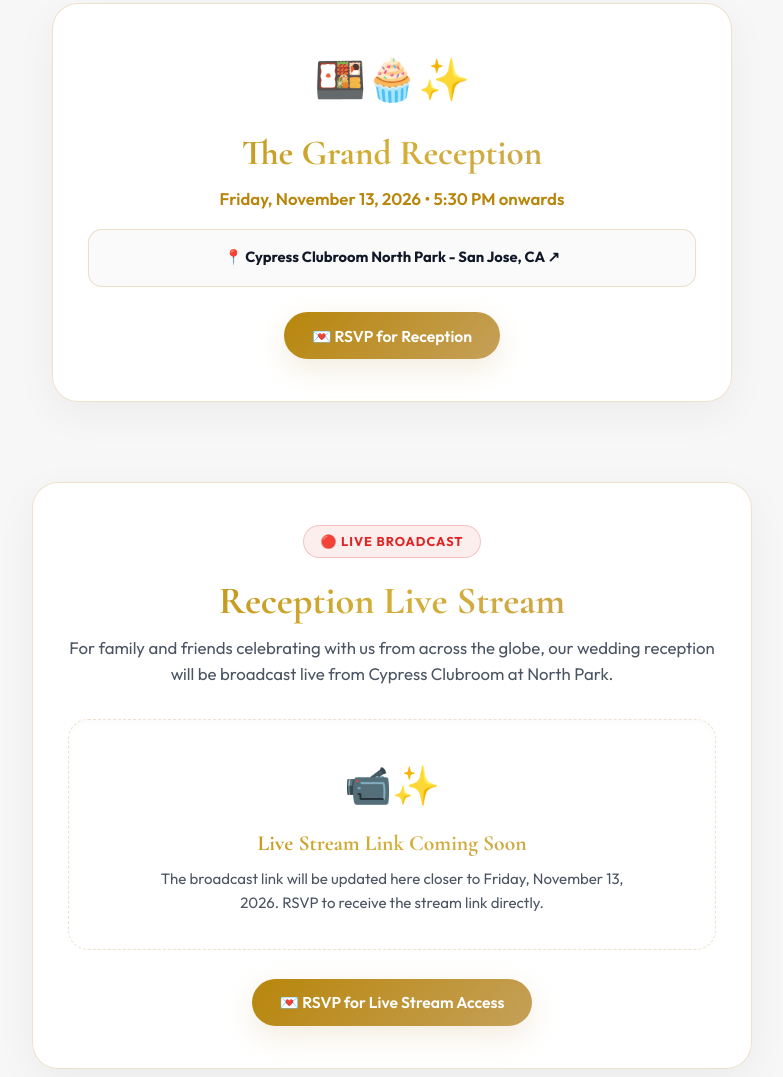
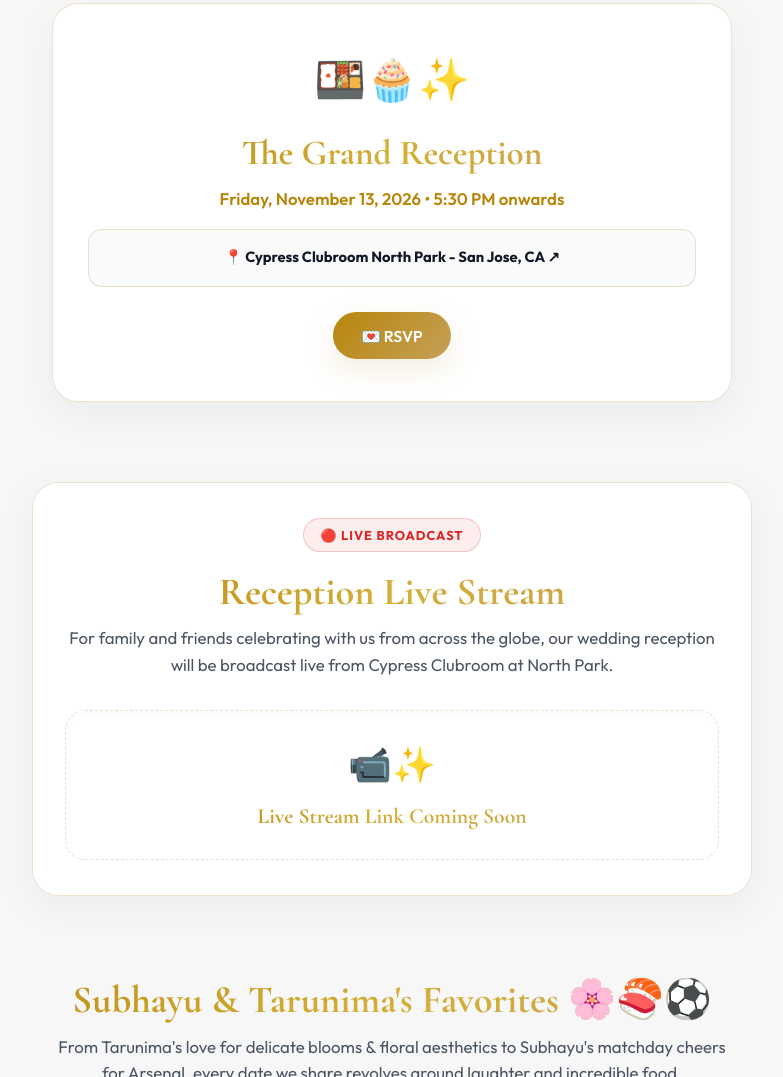
Before and after one commit to Ten5/wedding-planning, a website built with Vite: page index.html in a window 1280 px wide. Shown: the part 1723-2800 px from the top of the page, without its empty margins (248-1031 px from the left). Built offline with nearby package versions, Linux system fonts and the light colour scheme.

Commit message:
fix(modal): fix rsvp modal visibility, rename button to RSVP, and clean up livestream card

```diff
--- a/index.html
+++ b/index.html
@@ -337,7 +337,7 @@
             </div>
             <div class="event-actions">
               <button type="button" class="btn btn-primary open-rsvp-modal-btn">
-                💌 RSVP for Reception
+                💌 RSVP
               </button>
             </div>
           </div>
@@ -359,12 +359,6 @@
             <div class="stream-placeholder-box">
               <div class="stream-icon">📹✨</div>
               <h3 class="stream-title">Live Stream Link Coming Soon</h3>
-              <p class="stream-subtext">The broadcast link will be updated here closer to Friday, November 13, 2026. RSVP to receive the stream link directly.</p>
-            </div>
-            <div style="margin-top: 1.8rem;">
-              <button type="button" class="btn btn-primary open-rsvp-modal-btn">
-                <span>💌 RSVP for Live Stream Access</span>
-              </button>
             </div>
           </div>
         </div>
@@ -488,6 +482,8 @@
       </div>
       <span class="lightbox-hint">Tap arrows or swipe to browse • Tap outside or ✕ to close</span>
     </div>
+  </div>
+
   <!-- RSVP Interactive Modal Dialog -->
   <div class="rsvp-modal-overlay" id="rsvp-modal" aria-hidden="true" role="dialog" aria-labelledby="rsvp-modal-title">
     <div class="rsvp-modal-backdrop" id="rsvp-modal-backdrop"></div>
--- a/src/style.css
+++ b/src/style.css
@@ -989,7 +989,7 @@ body {
 }
 
 .livestream-card {
-  padding: 2.6rem 2.2rem;
+  padding: 2.2rem 2rem;
   border-radius: 26px;
   text-align: center;
 }
@@ -1006,22 +1006,22 @@ body {
   font-size: 0.8rem;
   font-weight: 700;
   letter-spacing: 0.08em;
-  margin-bottom: 1.2rem;
+  margin-bottom: 1rem;
 }
 
 .stream-placeholder-box {
   background: rgba(255, 255, 255, 0.65);
   border: 1.5px dashed var(--border-card);
   border-radius: 20px;
-  padding: 2.2rem 1.6rem;
-  margin-top: 1.6rem;
+  padding: 1.6rem 1.4rem;
+  margin-top: 1.4rem;
   box-shadow: inset 0 2px 6px rgba(0, 0, 0, 0.02);
 }
 
 .stream-icon {
-  font-size: 2.4rem;
+  font-size: 2.2rem;
   display: block;
-  margin-bottom: 0.6rem;
+  margin-bottom: 0.4rem;
 }
 
 .stream-title {
@@ -1031,15 +1031,7 @@ body {
   background: linear-gradient(135deg, #B8860B 0%, #D4AF37 50%, #C5A059 100%);
   -webkit-background-clip: text;
   -webkit-text-fill-color: transparent;
-  margin-bottom: 0.4rem;
-}
-
-.stream-subtext {
-  font-size: 0.94rem;
-  color: var(--text-muted);
-  max-width: 480px;
-  margin: 0 auto;
-  line-height: 1.55;
+  margin-bottom: 0;
 }
 
 /* Countdown Section */
@@ -1542,8 +1534,9 @@ select.form-input option {
   }
 
   .stream-placeholder-box {
-    padding: 1.5rem 1rem;
+    padding: 1.25rem 1rem;
     border-radius: 16px;
+    margin-top: 1.2rem;
   }
 
   .form-grid {
```
